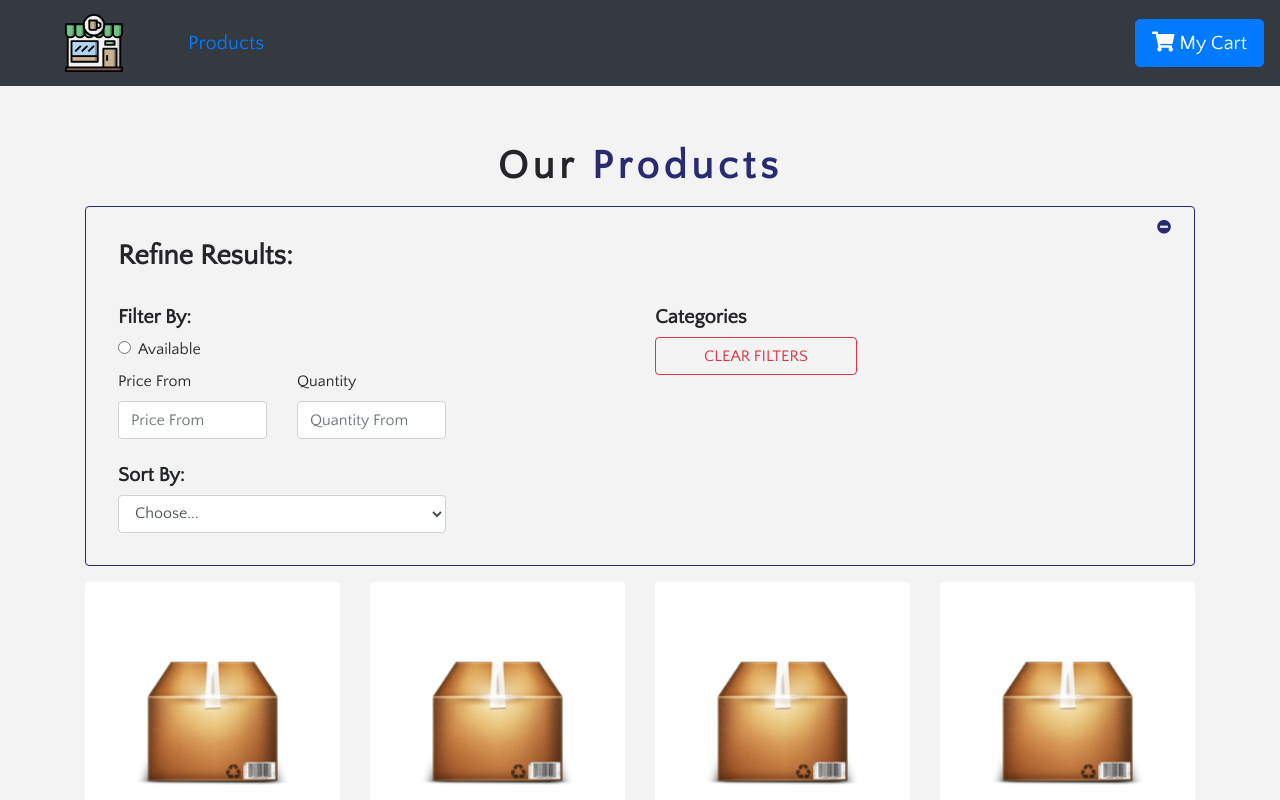
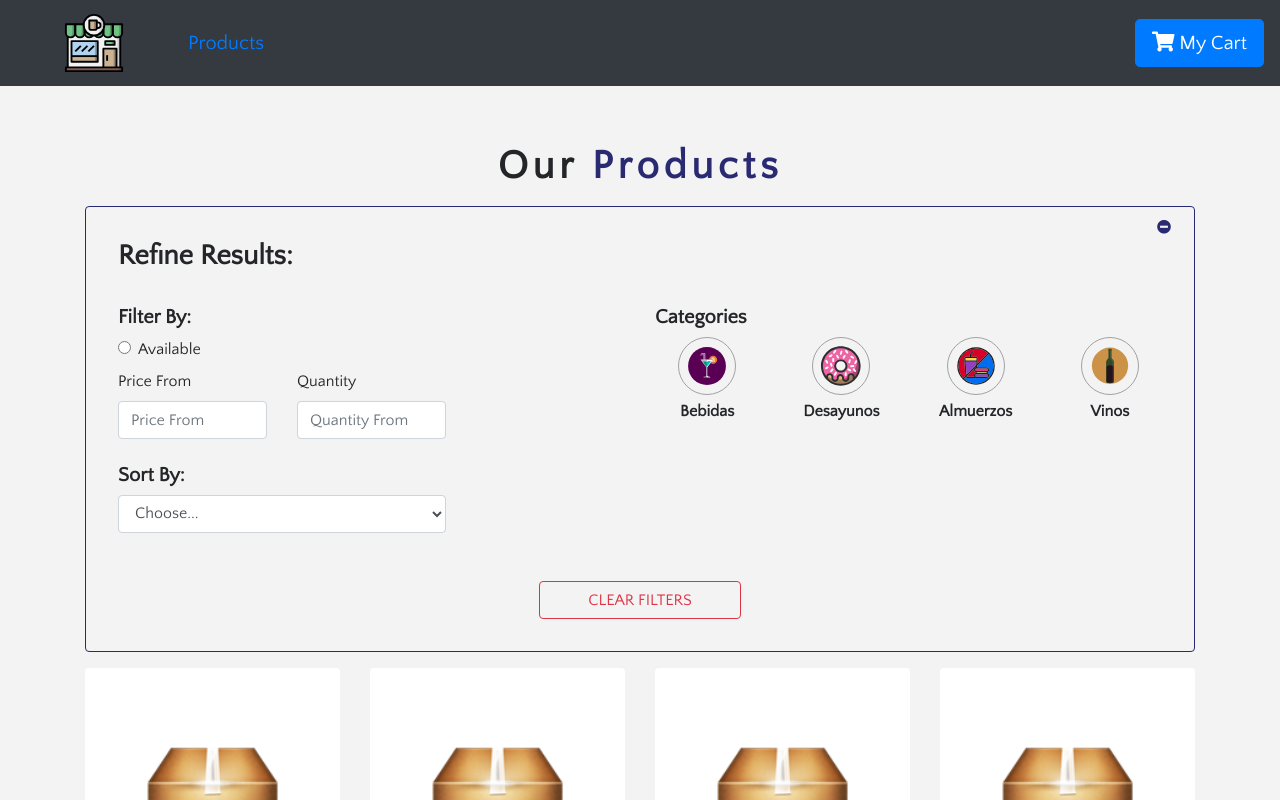
Before and after one commit to reneeinespaternesi/el-baraton-rappi-challenge, a React (Create React App) app: page / in a window 1280 px wide. Shown: the top 800 px of the page. Built offline with nearby package versions, Linux system fonts and the light colour scheme.

Commit message:
Categories Filter

```diff
--- a/src/App.css
+++ b/src/App.css
@@ -6,10 +6,11 @@
   --lightBlue: #009ffd;
   --black: #232528;
   --yellow: #ffa400;
+  --grey: #a2a2a2;
 }
 
 body {
-  font-family: 'Quattrocento Sans', sans-serif;
+  font-family: "Quattrocento Sans", sans-serif;
   background: var(--white);
   color: var(--black);
 }
@@ -30,7 +31,6 @@ body {
   color: var(--black);
   border-radius: 0;
   border: 0.1rem solid var(--black);
-
 }
 
 .btn-black:hover {
--- a/src/components/Filter.js
+++ b/src/components/Filter.js
@@ -1,5 +1,5 @@
 import React, { Component } from "react";
-import { Col, Form, Container, Row, Button } from "react-bootstrap";
+import { Col, Form, Container, Row, Button, Image } from "react-bootstrap";
 import styled from "styled-components";
 import { ProductConsumer } from "../context";
 
@@ -16,7 +16,9 @@ class Filter extends Component {
             availableFilter,
             priceFilter,
             quantityFilter,
-            hideFilter
+            hideFilter,
+            categories,
+            selectedCategory
           } = value;
           const {
             setSorter,
@@ -24,7 +26,8 @@ class Filter extends Component {
             setAvailableFilter,
             setPriceFilter,
             setQtyFilter,
-            clearFilters
+            clearFilters,
+            setCategory
           } = value;
           return (
             <Container fluid>
@@ -50,6 +53,9 @@ class Filter extends Component {
                     <fieldset>
                       <Form.Group as={Row}>
                         <Col sm={6}>
+                          <Form.Group as={Row}>
+                            {/* filter by*/}
+                            <Col sm={12}>
                               <h5 className="mb-2 mt-2">
                                 <strong>Filter By:</strong>
                               </h5>
@@ -90,19 +96,8 @@ class Filter extends Component {
                                 </Col>
                               </Form.Group>
                             </Col>
-                        <Col sm={6}>
-                          <h5 className="mb-2 mt-2">
-                            <strong>Categories</strong>
-                          </h5>
-                          <button
-                            type="button"
-                            className="btn btn-outline-danger text-uppercase mb-3 px-5"
-                            onClick={() => clearFilters()}
-                          >
-                            clear filters
-                          </button>
-                        </Col>
-                        <Col sm={6}>
+                            {/* filter by*/}
+                            <Col sm={12}>
                               <h5 className="mb-2 mt-2">
                                 <strong>Sort By:</strong>
                               </h5>
@@ -128,6 +123,99 @@ class Filter extends Component {
                                   </Form.Control>
                                 </Col>
                               </Form.Group>
+                            </Col>
+                          </Form.Group>
+                        </Col>
+                        {/*categories*/}
+                        <Col sm={6}>
+                          <h5 className="mb-2 mt-2">
+                            <strong>Categories</strong>
+                          </h5>
+                          <Form.Group as={Row}>
+                            {categories.map(category => {
+                              return (
+                                <Col
+                                  sm={3}
+                                  className="mb-2 btn-container text-center"
+                                  key={category.id}
+                                >
+                                  <Button
+                                    size="sm"
+                                    className={`category-btn
+                                    ${
+                                      category === selectedCategory
+                                        ? "selected"
+                                        : ""
+                                    }`}
+                                    onClick={() => {
+                                      setCategory(category);
+                                    }}
+                                  >
+                                    <Image
+                                      src={category.img}
+                                      fluid
+                                      alt="category"
+                                      className="category-img"
+                                      width="40"
+                                      height="40"
+                                    />
+                                  </Button>
+                                  <span className="mt-1">
+                                    <strong>{category.name}</strong>
+                                  </span>
+                                </Col>
+                              );
+                            })}
+                          </Form.Group>
+                          {selectedCategory && (
+                            <Form.Group as={Row}>
+                              <h6 className="mb-2 mt-2 col-12">
+                                Subcategoryes
+                              </h6>
+                              {selectedCategory.sublevels.map(subcategory => {
+                                return (
+                                  <Col
+                                    sm={3}
+                                    className="mb-2 btn-container text-center"
+                                    key={subcategory.id}
+                                  >
+                                    <Button
+                                      size="sm"
+                                      className={`category-btn
+                                    ${
+                                      subcategory === selectedCategory
+                                        ? "selected"
+                                        : ""
+                                    }`}
+                                    >
+                                      <Image
+                                        src={subcategory.img}
+                                        fluid
+                                        alt="subcategory"
+                                        className="category-img"
+                                        width="40"
+                                        height="40"
+                                      />
+                                    </Button>
+                                    <span className="mt-1">
+                                      <strong>{subcategory.name}</strong>
+                                    </span>
+                                  </Col>
+                                );
+                              })}
+                            </Form.Group>
+                          )}
+                        </Col>
+                      </Form.Group>
+                      <Form.Group as={Row}>
+                        <Col sm={12} className="text-center">
+                          <button
+                            type="button"
+                            className="btn btn-outline-danger text-uppercase mb-3 px-5"
+                            onClick={() => clearFilters()}
+                          >
+                            clear filters
+                          </button>
                         </Col>
                       </Form.Group>
                     </fieldset>
@@ -174,6 +262,27 @@ const FilterWrapper = styled.div`
   .formFilter {
     border-right: 1pz solid var(--blue);
   }
+
+  .category-btn {
+    background: transparent;
+    border: 1px solid var(--grey);
+    border-radius: 100%;
+    padding: 0.5rem;
+    overflow: hidden;
+  }
+
+  .category-btn:hover {
+    background-color: var(--lightBlue);
+  }
+
+  .category-btn.selected {
+    background-color: var(--lightBlue);
+    outline: none;
+  }
+
+  .btn-container span {
+    display: block;
+  }
 `;
 
 export default Filter;
--- a/src/components/Product/ProductList.js
+++ b/src/components/Product/ProductList.js
@@ -36,6 +36,16 @@ class ProductList extends Component {
       : result;
     result = quantityFilter
       ? result.filter(product => product.quantity >= quantityFilter)
+      : result;
+
+    return result;
+  }
+
+  static applyCategories(products, categoryId) {
+    let result = products;
+
+    result = categoryId
+      ? result.filter(product => product.sublevel_id === categoryId)
       : result;
 
     return result;
--- a/src/context.js
+++ b/src/context.js
@@ -21,7 +21,8 @@ class ProductProvider extends Component {
     availableFilter: false,
     priceFilter: "",
     quantityFilter: "",
-    hideFilter: false
+    hideFilter: false,
+    selectedCategory: ""
   };
 
   componentDidMount() {
@@ -237,6 +238,14 @@ class ProductProvider extends Component {
     });
   };
 
+  setCategory = category => {
+    this.setState(() => {
+      return {
+        selectedCategory: category
+      };
+    });
+  };
+
   clearFilters = () => {
     this.setState(() => {
       return {
@@ -273,7 +282,8 @@ class ProductProvider extends Component {
           setPriceFilter: this.setPriceFilter,
           setQtyFilter: this.setQtyFilter,
           toogleFilters: this.toogleFilters,
-          clearFilters: this.clearFilters
+          clearFilters: this.clearFilters,
+          setCategory: this.setCategory
         }}
       >
         {this.props.children}
--- a/src/data/products.js
+++ b/src/data/products.js
@@ -13,7 +13,7 @@ export const storeProducts = [
     count: 0
   },
   {
-    quantity: 1,
+    quantity: 891,
     price: "5.450",
     available: true,
     sublevel_id: 3,
```
Lines whose indentation alone changed are shown as unchanged.
